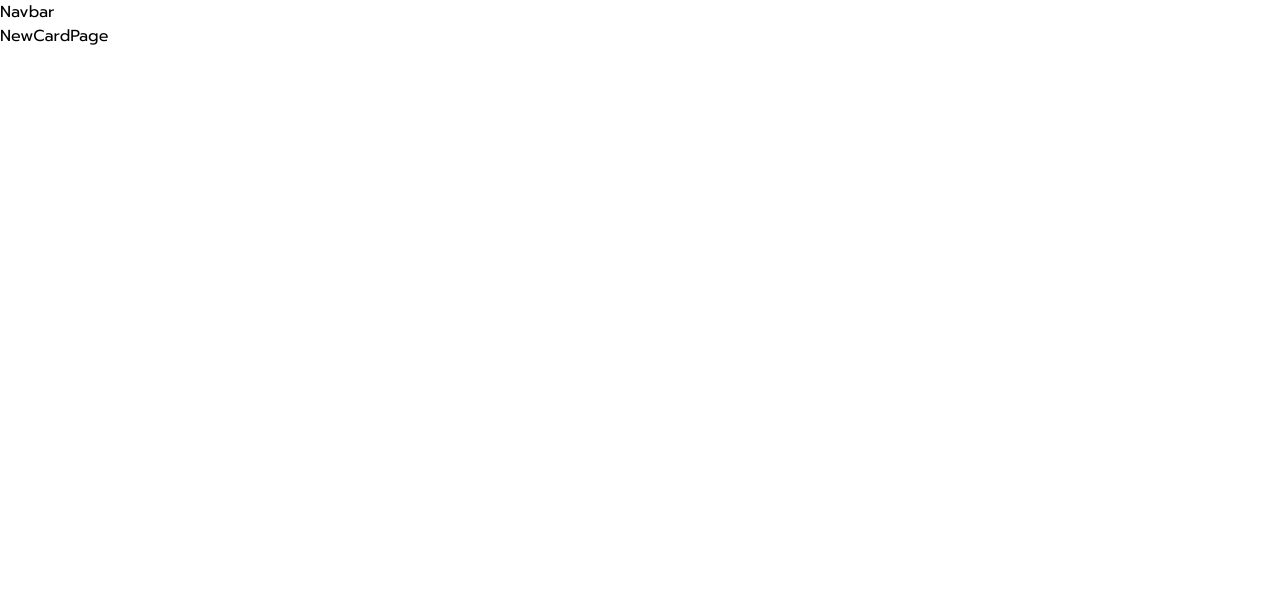
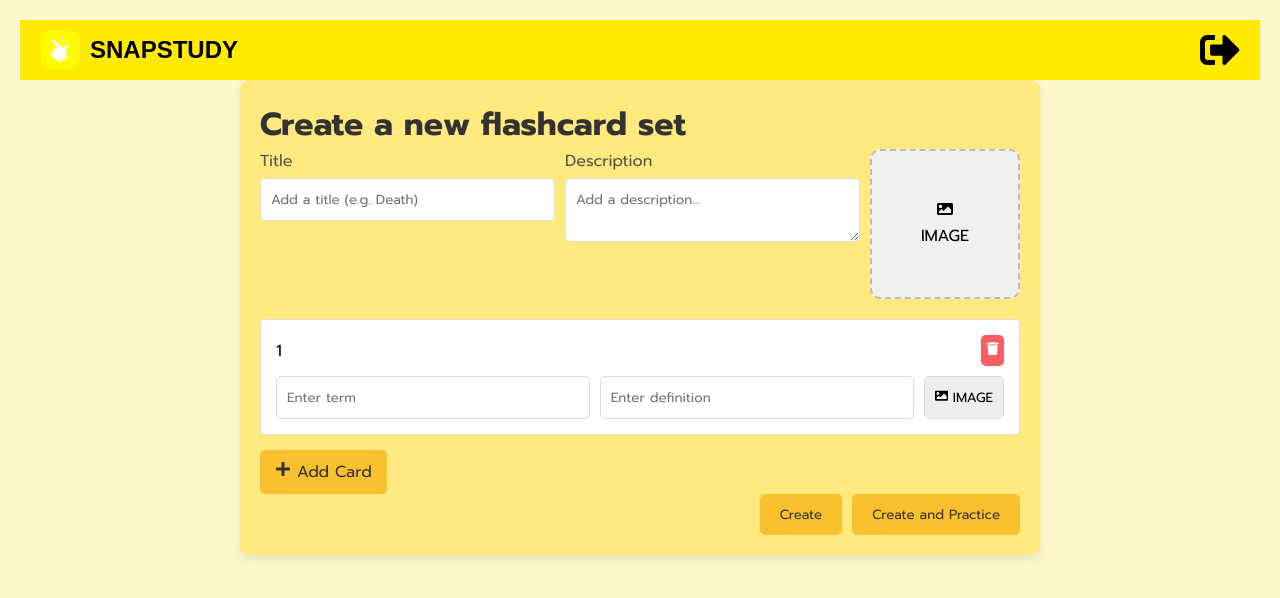
Before and after one commit to schrodinger41/snapstudy, a React (Vite) app: page /newCard in a window 1280 px wide. Shown: the top 598 px of the page. Built offline with nearby package versions, Linux system fonts and the light colour scheme; no server answers; sample sign-in values are in the browser's storage.

Commit message:
moe moe kyuuun

```diff
--- a/package.json
+++ b/package.json
@@ -13,7 +13,7 @@
     "firebase": "^10.12.5",
     "react": "^18.3.1",
     "react-dom": "^18.3.1",
-    "react-icons": "^5.2.1",
+    "react-icons": "^5.3.0",
     "react-router-dom": "^6.26.0"
   },
   "devDependencies": {
--- a/src/components/navbar/Navbar.jsx
+++ b/src/components/navbar/Navbar.jsx
@@ -1,10 +1,36 @@
-import React from 'react'
-import "./navbar.css"
+import React from "react";
+import { signOut } from "firebase/auth";
+import { auth } from "../../config/firebase";
+import { FaSignOutAlt } from "react-icons/fa";
+import "./navbar.css";
+
+const handleLogout = async () => {
+  try {
+    await signOut(auth);
+    cookies.remove("auth-token");
+    setIsAuth(false);
+    window.location.href = "/";
+  } catch (error) {
+    console.error("Error logging out:", error);
+  }
+};
 
 const Navbar = () => {
   return (
-    <div>Navbar</div>
-  )
-}
+    <nav className="navbar">
+      <div className="navbar-left">
+        <img
+          src="../../../public/icon.png"
+          alt="Hand Icon"
+          className="hand-icon"
+        />
+        <span className="brand-name">SNAPSTUDY</span>
+      </div>
+      <div className="navbar-right" onClick={handleLogout}>
+        <FaSignOutAlt className="logout-icon" />
+      </div>
+    </nav>
+  );
+};
 
-export default Navbar
+export default Navbar;
--- a/src/components/navbar/navbar.css
+++ b/src/components/navbar/navbar.css
@@ -0,0 +1,34 @@
+.navbar {
+  display: flex;
+  justify-content: space-between;
+  align-items: center;
+  background-color: #ffea00; /* Yellow background */
+  padding: 10px 20px;
+}
+
+.navbar-left {
+  display: flex;
+  align-items: center;
+}
+
+.hand-icon {
+  height: 40px;
+  margin-right: 10px;
+}
+
+.brand-name {
+  font-family: Arial, sans-serif;
+  font-size: 24px;
+  font-weight: bold;
+  color: black;
+}
+
+.navbar-right {
+  display: flex;
+  align-items: center;
+}
+
+.logout-icon {
+  font-size: 40px; /* Adjust the size of the logout icon */
+  color: black;
+}
--- a/src/pages/newCardPage/NewCardPage.jsx
+++ b/src/pages/newCardPage/NewCardPage.jsx
@@ -1,12 +1,94 @@
-import React from "react";
+import React, { useState } from "react";
 import "./newcardpage.css";
 import Navbar from "../../components/navbar/Navbar";
+import { FaTrash, FaPlus, FaImage } from "react-icons/fa"; // Import icons
 
 const NewCardPage = () => {
+  const [cards, setCards] = useState([{ term: "", definition: "" }]);
+
+  const addCard = () => {
+    setCards([...cards, { term: "", definition: "" }]);
+  };
+
+  const removeCard = (index) => {
+    const updatedCards = cards.filter((_, i) => i !== index);
+    setCards(updatedCards);
+  };
+
+  const handleInputChange = (index, field, value) => {
+    const updatedCards = [...cards];
+    updatedCards[index][field] = value;
+    setCards(updatedCards);
+  };
+
   return (
     <div className="newcard-page">
       <Navbar />
-      <div>NewCardPage</div>
+      <div className="flashcard-container">
+        <h1>Create a new flashcard set</h1>
+
+        <div className="flashcard-header">
+          <div className="flashcard-input">
+            <label>Title</label>
+            <input type="text" placeholder="Add a title (e.g. Death)" />
+          </div>
+          <div className="flashcard-input">
+            <label>Description</label>
+            <textarea placeholder="Add a description..."></textarea>
+          </div>
+          <div className="flashcard-image">
+            <button>
+              <FaImage /> IMAGE
+            </button>
+          </div>
+        </div>
+
+        <div className="flashcard-cards">
+          {cards.map((card, index) => (
+            <div key={index} className="card">
+              <div className="card-header">
+                <span>{index + 1}</span>
+                <button
+                  onClick={() => removeCard(index)}
+                  className="remove-btn"
+                >
+                  <FaTrash /> {/* Trash icon */}
+                </button>
+              </div>
+              <div className="card-body">
+                <input
+                  type="text"
+                  placeholder="Enter term"
+                  value={card.term}
+                  onChange={(e) =>
+                    handleInputChange(index, "term", e.target.value)
+                  }
+                />
+                <input
+                  type="text"
+                  placeholder="Enter definition"
+                  value={card.definition}
+                  onChange={(e) =>
+                    handleInputChange(index, "definition", e.target.value)
+                  }
+                />
+                <button className="add-image-btn">
+                  <FaImage /> IMAGE
+                </button>
+              </div>
+            </div>
+          ))}
+
+          <button onClick={addCard} className="add-card-btn">
+            <FaPlus /> Add Card
+          </button>
+        </div>
+
+        <div className="flashcard-actions">
+          <button className="create-btn">Create</button>
+          <button className="create-practice-btn">Create and Practice</button>
+        </div>
+      </div>
     </div>
   );
 };
--- a/src/pages/newCardPage/newcardpage.css
+++ b/src/pages/newCardPage/newcardpage.css
@@ -0,0 +1,126 @@
+.newcard-page {
+  padding: 20px;
+  background-color: #fff7cc;
+  height: 100vh;
+}
+
+.flashcard-container {
+  background-color: #ffeb7d;
+  padding: 20px;
+  border-radius: 10px;
+  max-width: 800px;
+  margin: 0 auto;
+  box-shadow: 0px 4px 8px rgba(0, 0, 0, 0.1);
+}
+
+h1 {
+  text-align: left;
+  color: #333;
+}
+
+.flashcard-header {
+  display: flex;
+  justify-content: space-between;
+  align-items: flex-start;
+  margin-bottom: 20px;
+}
+
+.flashcard-input {
+  flex: 1;
+  margin-right: 10px;
+}
+
+.flashcard-input label {
+  display: block;
+  margin-bottom: 5px;
+  color: #555;
+}
+
+.flashcard-input input,
+.flashcard-input textarea {
+  width: 100%;
+  padding: 10px;
+  border: 1px solid #ddd;
+  border-radius: 5px;
+}
+
+.flashcard-image button {
+  background-color: #f0f0f0;
+  border: 2px dashed #bbb;
+  padding: 40px;
+  width: 150px;
+  height: 150px;
+  font-size: 16px;
+  border-radius: 10px;
+  cursor: pointer;
+}
+
+.flashcard-cards .card {
+  background-color: #fff;
+  border: 1px solid #ddd;
+  border-radius: 5px;
+  padding: 15px;
+  margin-bottom: 15px;
+}
+
+.card-header {
+  display: flex;
+  justify-content: space-between;
+  align-items: center;
+  margin-bottom: 10px;
+}
+
+.card-body {
+  display: flex;
+  gap: 10px;
+}
+
+.card-body input {
+  flex: 1;
+  padding: 10px;
+  border: 1px solid #ddd;
+  border-radius: 5px;
+}
+
+.remove-btn {
+  background-color: #f95f62;
+  border: none;
+  color: #fff;
+  cursor: pointer;
+  padding: 5px;
+  border-radius: 5px;
+}
+
+.add-card-btn {
+  background-color: #fbc02d;
+  border: none;
+  color: #333;
+  padding: 10px 15px;
+  border-radius: 5px;
+  cursor: pointer;
+  font-size: 16px;
+}
+
+.add-image-btn {
+  background-color: #eee;
+  border: 1px solid #ddd;
+  padding: 10px;
+  border-radius: 5px;
+  cursor: pointer;
+}
+
+.flashcard-actions {
+  display: flex;
+  justify-content: flex-end;
+  gap: 10px;
+}
+
+.create-btn,
+.create-practice-btn {
+  background-color: #fbc02d;
+  border: none;
+  color: #333;
+  padding: 10px 20px;
+  border-radius: 5px;
+  cursor: pointer;
+}
--- a/src/pages/registerPage/RegisterPage.jsx
+++ b/src/pages/registerPage/RegisterPage.jsx
@@ -1,11 +1,13 @@
 import React, { useState } from "react";
-import { useNavigate } from "react-router-dom"; // Import useNavigate
-import { auth, googleProvider } from "../../config/firebase";
+import { useNavigate } from "react-router-dom";
+import { auth, googleProvider, db } from "../../config/firebase"; // Added 'db' for Firestore
 import {
   createUserWithEmailAndPassword,
   signInWithEmailAndPassword,
   signInWithPopup,
+  updateProfile,
 } from "firebase/auth";
+import { setDoc, doc } from "firebase/firestore"; // Import Firestore methods
 import GoogleLogo from "../../images/googlelogo.png";
 import WebsiteLogo from "../../images/icon.png";
 import "./registerPage.css";
@@ -14,10 +16,11 @@ const RegisterPage = () => {
   const [email, setEmail] = useState("");
   const [password, setPassword] = useState("");
   const [confirmPassword, setConfirmPassword] = useState("");
+  const [fname, setFname] = useState(""); // Added fname for full name input
   const [isRegistering, setIsRegistering] = useState(false);
   const [error, setError] = useState("");
 
-  const navigate = useNavigate(); // Initialize navigate function
+  const navigate = useNavigate();
 
   const getErrorMessage = (errorCode) => {
     switch (errorCode) {
@@ -49,7 +52,11 @@ const RegisterPage = () => {
   };
 
   const handleAuth = async () => {
-    if (!email || !password || (isRegistering && !confirmPassword)) {
+    if (
+      !email ||
+      !password ||
+      (isRegistering && (!confirmPassword || !fname))
+    ) {
       setError("Please fill in all fields.");
       return;
     }
@@ -66,7 +73,21 @@ const RegisterPage = () => {
           setError("Passwords do not match.");
           return;
         }
-        await createUserWithEmailAndPassword(auth, email, password);
+        const userCredential = await createUserWithEmailAndPassword(
+          auth,
+          email,
+          password
+        );
+        const user = userCredential.user;
+
+        // Save user data to Firestore and update profile
+        await updateProfile(user, { displayName: fname });
+        const userRef = doc(db, "Users", user.uid);
+        await setDoc(userRef, {
+          uid: user.uid,
+          email: user.email,
+          fullName: fname,
+        });
       } else {
         await signInWithEmailAndPassword(auth, email, password);
       }
@@ -79,7 +100,17 @@ const RegisterPage = () => {
 
   const signInWithGoogle = async () => {
     try {
-      await signInWithPopup(auth, googleProvider);
+      const result = await signInWithPopup(auth, googleProvider);
+      const user = result.user;
+
+      // Save Google user data to Firestore
+      const userRef = doc(db, "Users", user.uid);
+      await setDoc(userRef, {
+        uid: user.uid,
+        email: user.email,
+        fullName: user.displayName || "Anonymous",
+      });
+
       navigate("/home"); // Navigate to home page on success
     } catch (error) {
       setError(getErrorMessage(error.code));
@@ -108,6 +139,14 @@ const RegisterPage = () => {
             {isRegistering ? "Sign Up!" : "Sign In!"}
           </h1>
           {error && <p className="error-message">{error}</p>}
+          {isRegistering && (
+            <input
+              type="text"
+              placeholder="Full Name"
+              onChange={(e) => setFname(e.target.value)}
+              onKeyPress={handleKeyPress}
+            />
+          )}
           <input
             type="email"
             placeholder="Email"
```
Also changed, not shown: 1 other file (tests, documents, lock files or other folders).
